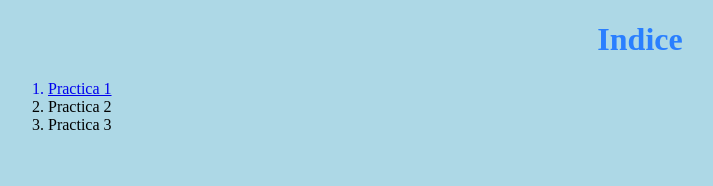
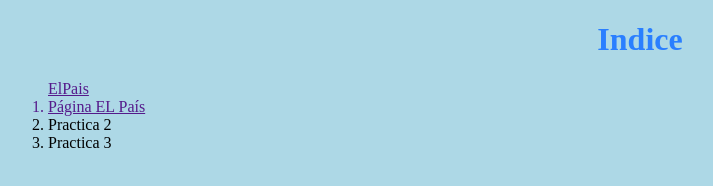
Before and after one commit to drexx16/TPED1_24_25, a plain HTML site: page index.html in a window 1280 px wide. Shown: the whole page, without its empty margins (0-713 px from the left). Drawn offline with Linux system fonts and the light colour scheme.

Commit message:
Practica el pais

```diff
--- a/index.html
+++ b/index.html
@@ -9,7 +9,7 @@
 <body>
     <h1>Indice</h1>
     <ol>
-        <a href="https://www.w3schools.com/"><li>Practica 1</li></a>
+        <a href=>ElPais<li>Página EL País</li></a>
         <li>Practica 2</li>
         <li>Practica 3</li>
       </ol>
```
Also changed, not shown: 1 other file.
